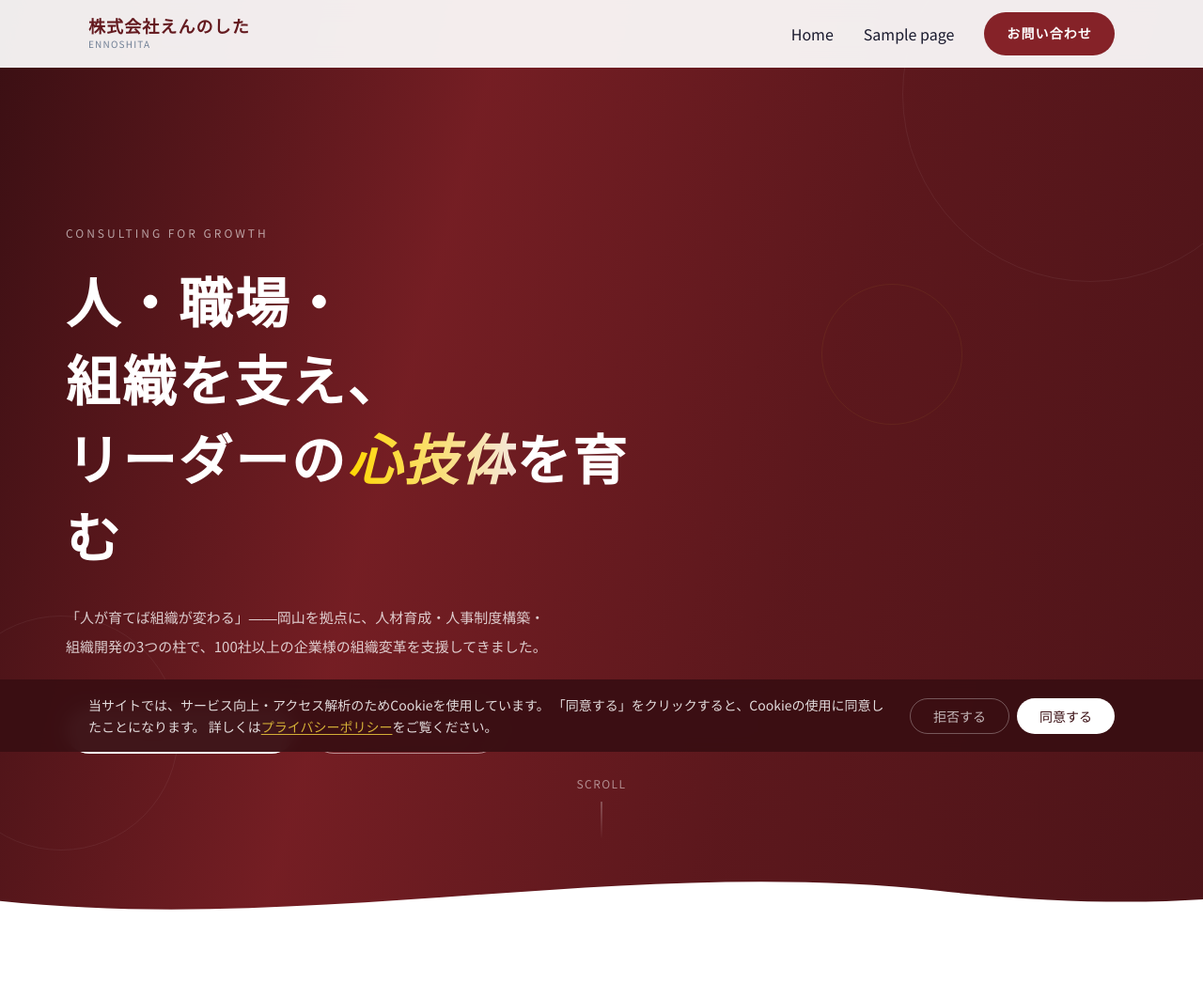
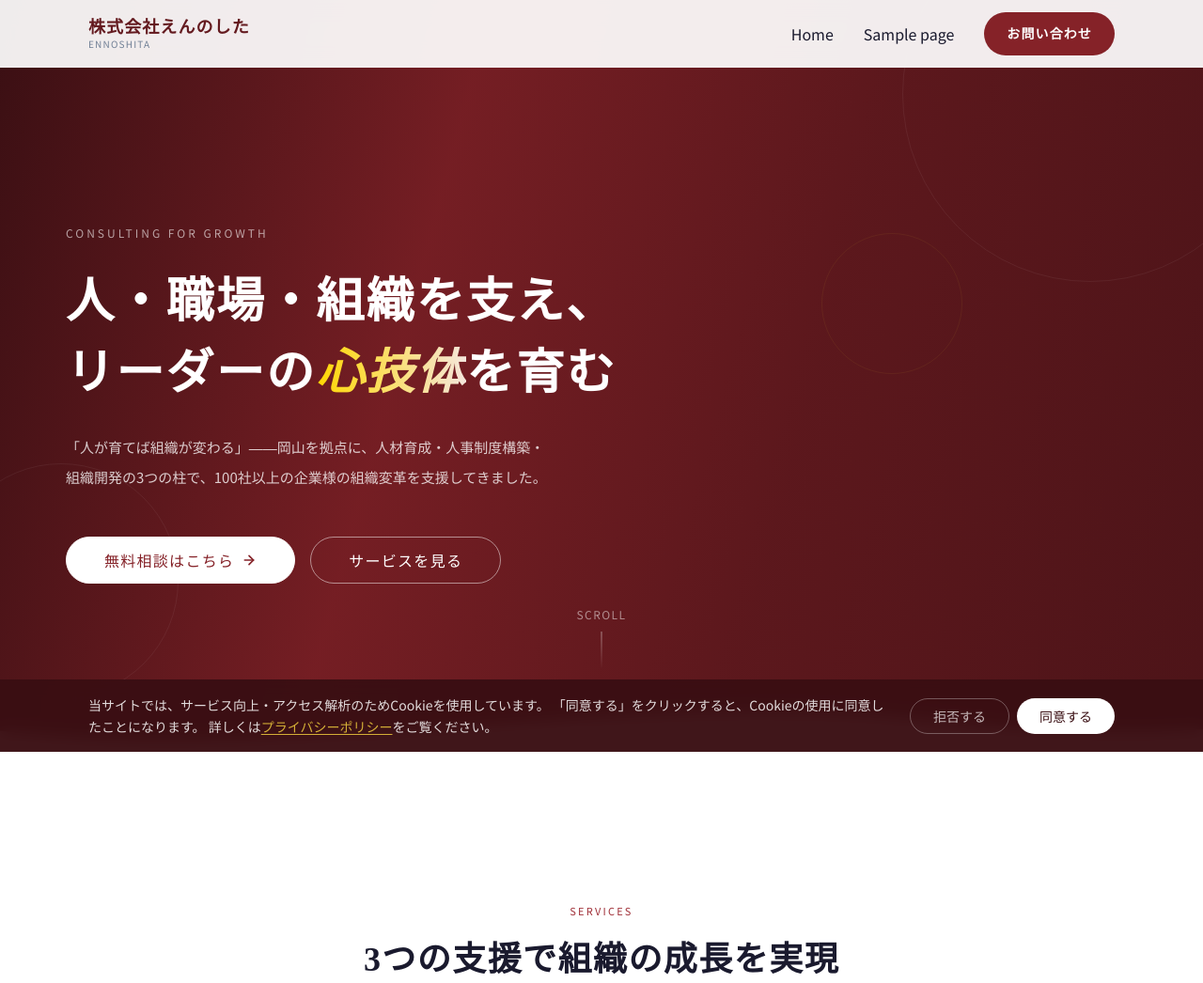
Before and after one commit to ennoshita-inc/first, a WordPress theme: template wordpress-theme/ennoshita/front-page.php in a window 1280 px wide. Shown: the top 1046 px of the page at 94% size. Run offline with PHP 8.4 and a stand-in for WordPress, Linux system fonts and the light colour scheme; the site name, menu and one post (Sample post) are stand-ins, and other content is empty; some libraries are stand-ins or nearby versions.

Commit message:
ヒーローセクションのタイトル表示を全デバイスで最適化
- hero__content max-widthを620px→720pxに拡大（タイトルが収まるよう）
- フォントサイズをclamp(1.75rem, 4.2vw, 3.2rem)に調整
- hero__title-lineにwhite-space: nowrapを追加し行内改行を防止
- タブレット(1024px)専用のフォントサイズとコンテナ幅を追加
- 全ブレークポイント(PC/タブレット/スマホ)で検証済み

https://claude.ai/code/session_01UHBdThZ7QEHgWRfUmCjvXH

```diff
--- a/wordpress-theme/ennoshita/style.css
+++ b/wordpress-theme/ennoshita/style.css
@@ -543,7 +543,7 @@ a.main-nav__contact:visited {
 
 .hero__content {
   color: #fff;
-  max-width: 620px;
+  max-width: 720px;
 }
 
 .hero__label {
@@ -565,9 +565,9 @@ a.main-nav__contact:visited {
 
 .hero__title {
   font-family: var(--font-family-heading);
-  font-size: clamp(2rem, 5vw, 3.6rem);
+  font-size: clamp(1.75rem, 4.2vw, 3.2rem);
   font-weight: 900;
-  line-height: 1.45;
+  line-height: 1.5;
   letter-spacing: 0.04em;
   margin-bottom: var(--space-lg);
   word-break: keep-all;
@@ -578,6 +578,7 @@ a.main-nav__contact:visited {
 
 .hero__title-line {
   display: block;
+  white-space: nowrap;
 }
 
 .hero__title-accent {
@@ -2791,6 +2792,8 @@ a.blog-filter__item--active:hover {
    ========================================================================== */
 @media (max-width: 1024px) {
   :root { --header-height: 64px; }
+  .hero__title { font-size: clamp(1.75rem, 4vw, 2.5rem); }
+  .hero__content { max-width: 600px; }
   .services__grid { grid-template-columns: repeat(2, 1fr); }
   .trust__grid { grid-template-columns: repeat(2, 1fr); }
   .philosophy__inner { grid-template-columns: 1fr; gap: var(--space-2xl); }
```
